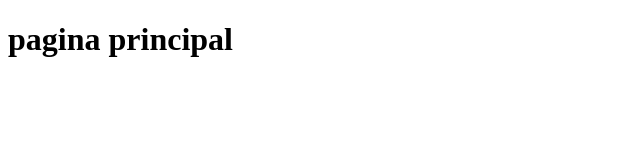
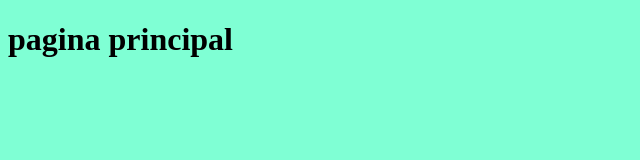
Before and after one commit to Rhuannn/aula-2021-05, a plain HTML site: page index.html in a window 1280 px wide. Shown: the whole page, without its empty margins (0-640 px from the left). Drawn offline with Linux system fonts and the light colour scheme; files that its build step writes are made by us from their sources.

Commit message:
correção do css ma página principal

```diff
--- /dev/null
+++ b/assets/principal.css
@@ -0,0 +1,4 @@
+body {
+    background-color: aquamarine;
+
+}
--- a/index.html
+++ b/index.html
@@ -2,6 +2,7 @@
 <html>
 <head>
     <meta charset="UTF-8">
+    <link type="text/css" rel="stylesheet" href="assets/css/principal.css">
 </head>
 <body>
     <h1>pagina principal</h1>
```
